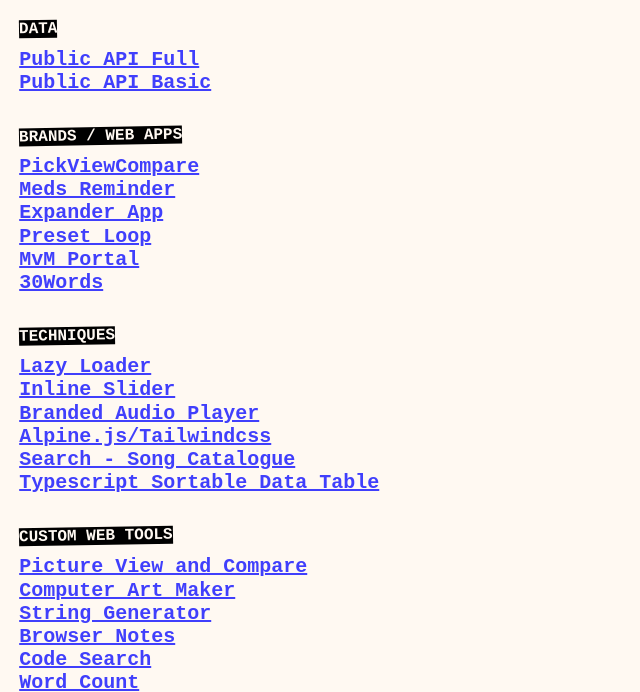
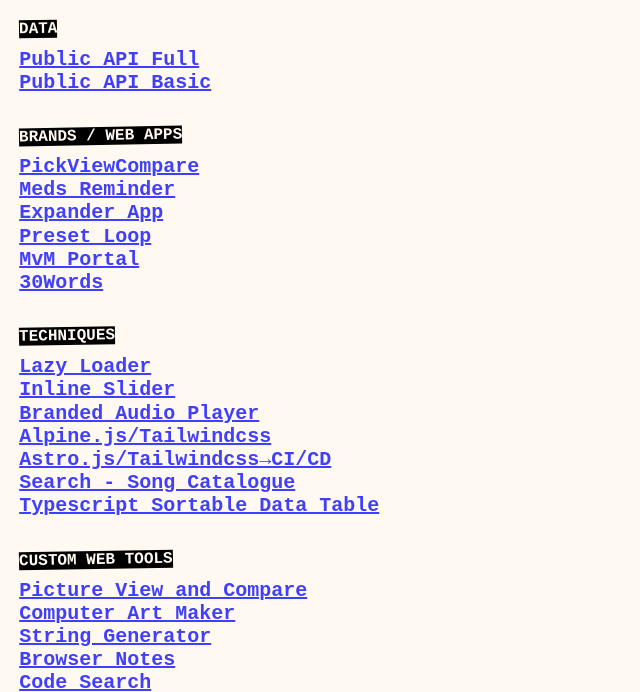
Before and after one commit to helloMatthew/helloMatthew.github.io, a plain HTML site: page index.html in a window 1280 px wide. Shown: the part 100-792 px from the top of the page, without its empty margins (0-640 px from the left). Drawn offline with Linux system fonts and the light colour scheme.

Commit message:
add project

```diff
--- a/index.html
+++ b/index.html
@@ -78,6 +78,7 @@
 <p><a target="_blank" href="https://mattheweq.com/inline-slider/">Inline Slider</a></p>
 <p><a target="_blank" href="https://matthew-via-music-player.github.io/">Branded Audio Player</a></p>
 <p><a target="_blank" href="https://mattheweq.com/alpine/">Alpine.js/Tailwindcss</a></p>
+<p><a target="_blank" href="https://matthewviamusicplayer.github.io/">Astro.js/Tailwindcss&rarr;CI/CD</a></p>
 <p><a target="_blank" href="https://search.olk1.com/">Search - Song Catalogue</a></p>
 <p><a target="_blank" href="https://mattheweq.com/responsive-sortable-data-table/">Typescript Sortable Data Table</a></p>
 
```
